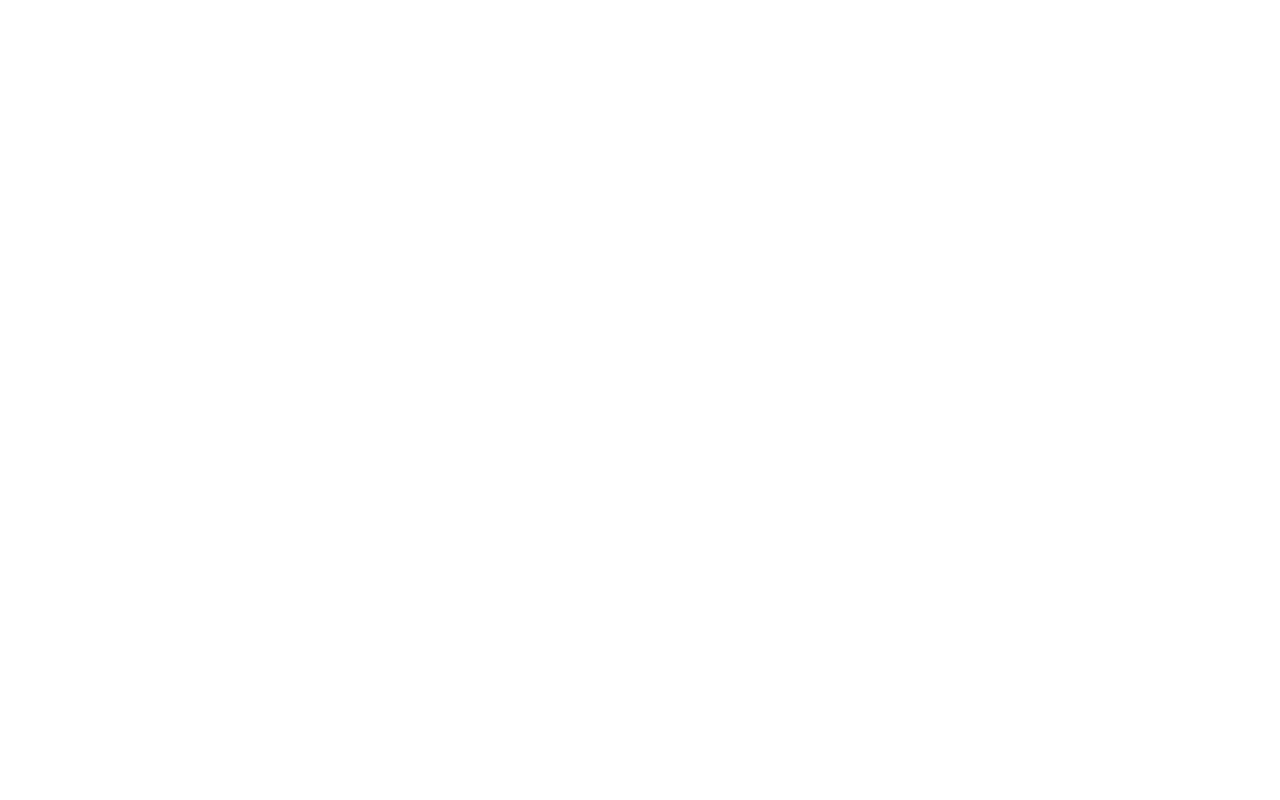
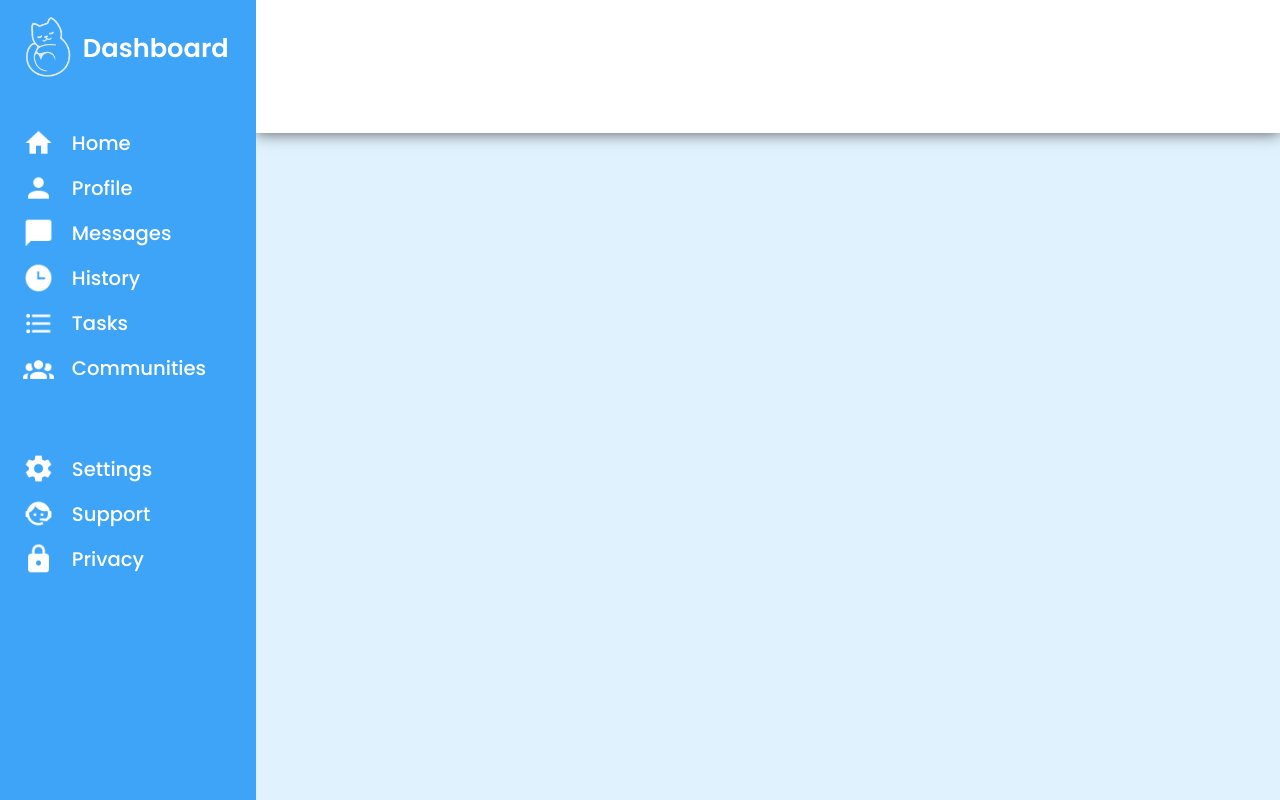
Before and after one commit to Fibox-coder/Admin-dashboard, a plain HTML site: page index.html in a window 1280 px wide. Drawn offline with Linux system fonts and the light colour scheme.

Commit message:
Adds the dashboard UI

```diff
--- a/index.html
+++ b/index.html
@@ -4,10 +4,65 @@
   <meta charset="UTF-8">
   <meta http-equiv="X-UA-Compatible" content="IE=edge">
   <meta name="viewport" content="width=device-width, initial-scale=1.0">
-  <title>Document</title>
+  <title>Dashboard</title>
   <link rel="stylesheet" href="styles.css">
+  <link href="https://fonts.googleapis.com/css2?family=Poppins:ital,wght@0,300;0,400;0,500;0,600;0,700;1,300;1,400;1,500;1,600;1,700&display=swap" rel="stylesheet">
 </head>
 <body>
+  <main>
+    <div class="dashboard">
+
+      <div class="logo-container">
+        <img class="logo" src="images/caticon.png" alt="cat logo">
+        <h3 class="logotext">Dashboard</h3>
+      </div>
+
+      <ul class="activities">
+        <li class="icon-container">
+          <img class="nav-icons" src="images/home.png" alt="Home">
+          <p>Home</p>
+        </li>
+        <li class="icon-container">
+          <img class="nav-icons" src="images/profile.png" alt="Home">
+          <p>Profile</p>
+        </li>
+        <li class="icon-container">
+          <img class="nav-icons" src="images/message.png" alt="Home">
+          <p>Messages</p>
+        </li>
+        <li class="icon-container">
+          <img class="nav-icons" src="images/history.png" alt="Home">
+          <p>History</p>
+        </li>
+        <li class="icon-container">
+          <img class="nav-icons" src="images/tasks.png" alt="Home">
+          <p>Tasks</p>
+        </li>
+        <li class="icon-container">
+          <img class="nav-icons" src="images/community.png" alt="Home">
+          <p>Communities</p>
+        </li>
+      </ul>
+
+      <ul class="settings">
+        <li class="icon-container">
+          <img class="nav-icons" src="images/settings.png" alt="Home">
+          <p>Settings</p>
+        </li>
+        <li class="icon-container">
+          <img class="nav-icons" src="images/support.png" alt="Home">
+          <p>Support</p>
+        </li>
+        <li class="icon-container">
+          <img class="nav-icons" src="images/privacy.png" alt="Home">
+          <p>Privacy</p>
+        </li>
+      </ul>
+
+    </div>
+    <div class="header"></div>
+    <div class="content"></div>
+  </main>
 
 </body>
 </html>
--- a/styles.css
+++ b/styles.css
@@ -0,0 +1,93 @@
+* {
+  box-sizing: border-box;
+  margin: 0;
+  padding: 0;
+  font-family: 'Poppins', sans-serif;
+}
+
+:root {
+  font-size: calc(0.625rem + 0.4vw);
+}
+
+main{
+  display: grid;
+  grid-template-columns: 1fr 1fr 1fr 1fr 1fr;
+  grid-template-rows: 1fr 1fr 1fr 1fr 1fr 1fr;
+  min-height: 100vh;
+}
+
+ul {
+  list-style-type: none;
+}
+
+/* DASHBOARD */
+
+.dashboard{
+  background-color: #3da4f8;;
+  grid-area: 1 / 1 / -1 / 2;
+  min-width: 200px;
+  z-index: 2;
+  padding: 1rem;
+  color: white;
+}
+
+.logo-container, .icon-container{
+  display: flex;
+  justify-content: left;
+  align-items: center;
+  min-width: 150px;
+  cursor: pointer;
+}
+
+.logo-container{
+  margin-bottom: 30px;
+}
+
+.dashboard p:hover{
+  box-shadow: 0px 3px 0px 0px white;
+}
+
+.logo{
+  width: 30%;
+}
+
+.logotext{
+  font-size: 1.7rem;
+  font-weight: 600;
+}
+
+.dashboard ul{
+  font-size: 1.3rem;
+  font-weight: 500;
+  padding: 0.5rem;
+  margin-bottom: 40px;
+}
+
+.dashboard p{
+padding: 0.5rem;
+margin-left: 10px;
+}
+
+.nav-icons{
+  width: 15%;
+  max-width: 36px;
+  min-width: 24px;
+}
+
+/* HEADER */
+
+.header{
+  grid-area: 1 / 1 / -1 / 2;
+  grid-area: 1 / 2 / 2 / -1;
+  background-color: white;
+  box-shadow: 0 0 15px 0px rgb(81, 83, 87);
+  z-index: 1;
+}
+
+
+/* CONTENT */
+
+.content{
+  background-color: #e0f2fe;;
+  grid-area: 2 / 2 / -1 / -1;
+}
```
Also changed, not shown: images/caticon.png (added), images/community.png (added), images/history.png (added), images/home.png (added), images/message.png (added), images/privacy.png (added), images/profile.png (added), images/settings.png (added), images/support.png (added), images/tasks.png (added).
